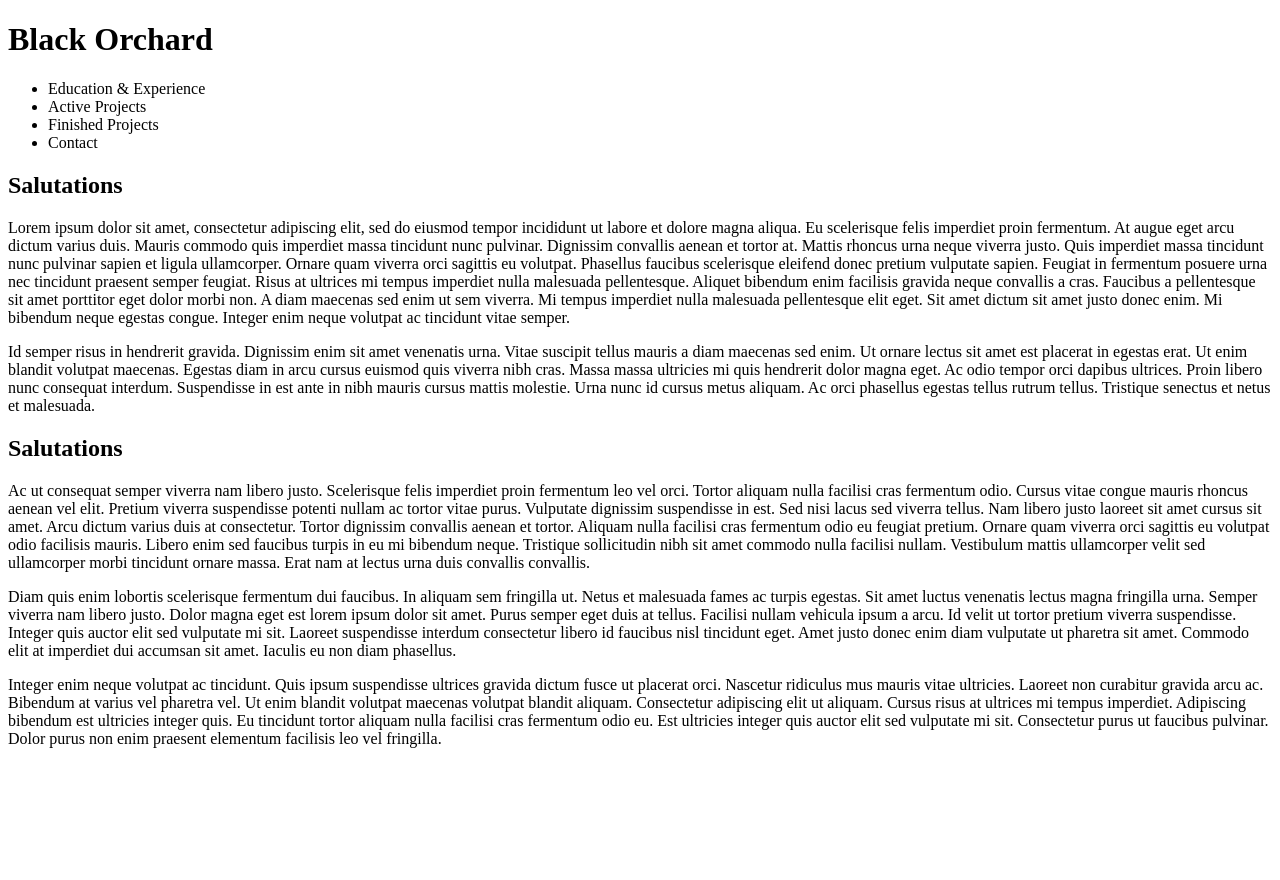
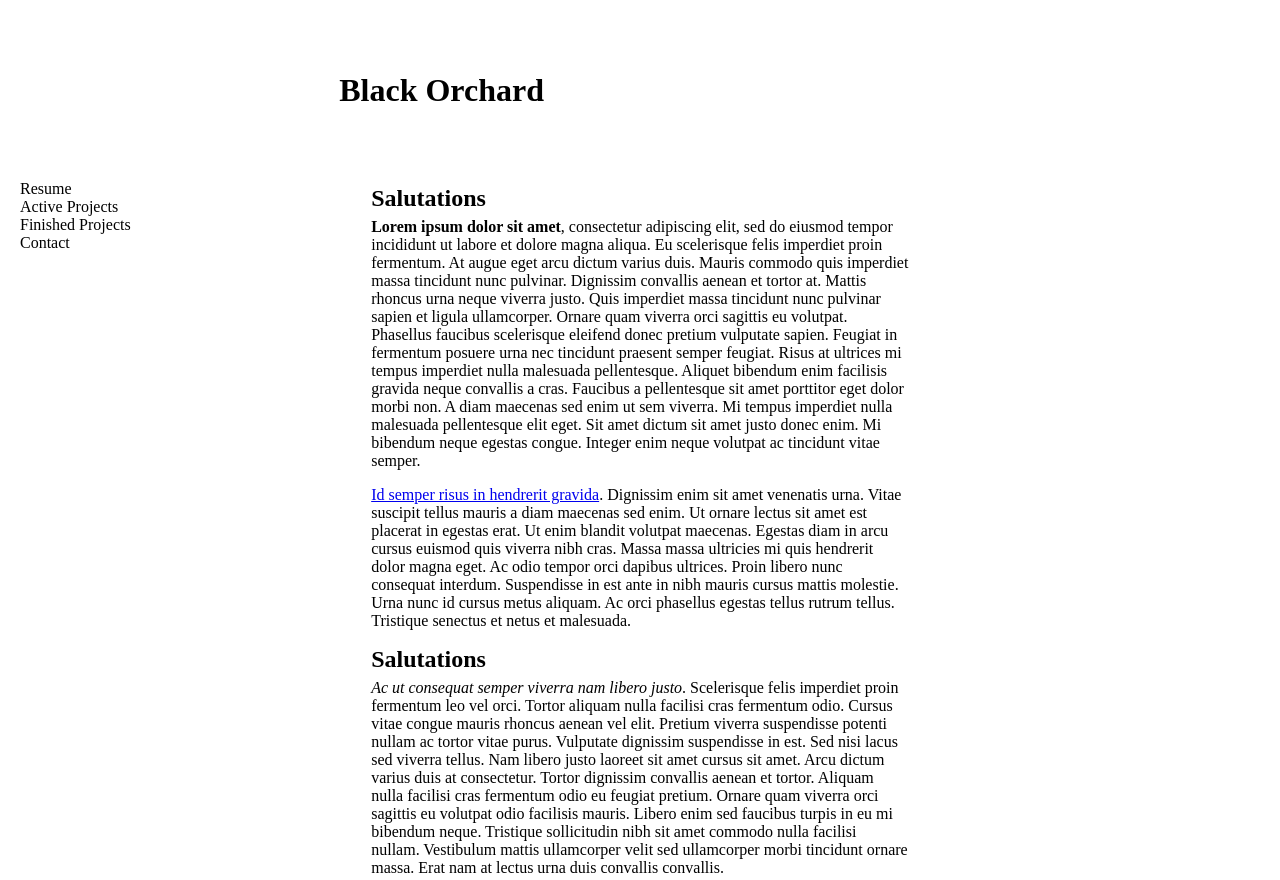
Before and after one commit to DeadlyOrchard/BlackOrchard, a plain HTML site: page index.html in a window 1280 px wide. Shown: the top 880 px of the page. Before the commit the page ends 800 px from the top, so only its background shows below. Drawn offline with Linux system fonts and the light colour scheme; a script that the page names is missing.

Commit message:
Add files via upload

```diff
--- a/index.html
+++ b/index.html
@@ -3,8 +3,9 @@
 <head>
     <meta charset="UTF-8">
     <meta name="viewport" content="width=device-width, initial-scale=1.0">
-    <link rel="stylesheet" type="text/css" href="./midnight/style.css">
-    <title>Document</title>
+    <link rel="stylesheet" type="text/css" href="./themes/midnight.css">
+    <link rel="stylesheet" type="text/css" href="./structure.css">
+    <title>Black Orchard</title>
 </head>
 <body>
     <header>
@@ -12,7 +13,7 @@
     </header>
     <nav>
         <ul>
-            <li>Education & Experience</li>
+            <li>Resume</li>
             <li>Active Projects</li>
             <li>Finished Projects</li>
             <li>Contact</li>
@@ -21,12 +22,12 @@
     <main>
         <article>
             <h1>Salutations</h1>
-            <p>Lorem ipsum dolor sit amet, consectetur adipiscing elit, sed do eiusmod tempor incididunt ut labore et dolore magna aliqua. Eu scelerisque felis imperdiet proin fermentum. At augue eget arcu dictum varius duis. Mauris commodo quis imperdiet massa tincidunt nunc pulvinar. Dignissim convallis aenean et tortor at. Mattis rhoncus urna neque viverra justo. Quis imperdiet massa tincidunt nunc pulvinar sapien et ligula ullamcorper. Ornare quam viverra orci sagittis eu volutpat. Phasellus faucibus scelerisque eleifend donec pretium vulputate sapien. Feugiat in fermentum posuere urna nec tincidunt praesent semper feugiat. Risus at ultrices mi tempus imperdiet nulla malesuada pellentesque. Aliquet bibendum enim facilisis gravida neque convallis a cras. Faucibus a pellentesque sit amet porttitor eget dolor morbi non. A diam maecenas sed enim ut sem viverra. Mi tempus imperdiet nulla malesuada pellentesque elit eget. Sit amet dictum sit amet justo donec enim. Mi bibendum neque egestas congue. Integer enim neque volutpat ac tincidunt vitae semper.</p>
-            <p>Id semper risus in hendrerit gravida. Dignissim enim sit amet venenatis urna. Vitae suscipit tellus mauris a diam maecenas sed enim. Ut ornare lectus sit amet est placerat in egestas erat. Ut enim blandit volutpat maecenas. Egestas diam in arcu cursus euismod quis viverra nibh cras. Massa massa ultricies mi quis hendrerit dolor magna eget. Ac odio tempor orci dapibus ultrices. Proin libero nunc consequat interdum. Suspendisse in est ante in nibh mauris cursus mattis molestie. Urna nunc id cursus metus aliquam. Ac orci phasellus egestas tellus rutrum tellus. Tristique senectus et netus et malesuada.</p>
+            <p><strong>Lorem ipsum dolor sit amet</strong>, consectetur adipiscing elit, sed do eiusmod tempor incididunt ut labore et dolore magna aliqua. Eu scelerisque felis imperdiet proin fermentum. At augue eget arcu dictum varius duis. Mauris commodo quis imperdiet massa tincidunt nunc pulvinar. Dignissim convallis aenean et tortor at. Mattis rhoncus urna neque viverra justo. Quis imperdiet massa tincidunt nunc pulvinar sapien et ligula ullamcorper. Ornare quam viverra orci sagittis eu volutpat. Phasellus faucibus scelerisque eleifend donec pretium vulputate sapien. Feugiat in fermentum posuere urna nec tincidunt praesent semper feugiat. Risus at ultrices mi tempus imperdiet nulla malesuada pellentesque. Aliquet bibendum enim facilisis gravida neque convallis a cras. Faucibus a pellentesque sit amet porttitor eget dolor morbi non. A diam maecenas sed enim ut sem viverra. Mi tempus imperdiet nulla malesuada pellentesque elit eget. Sit amet dictum sit amet justo donec enim. Mi bibendum neque egestas congue. Integer enim neque volutpat ac tincidunt vitae semper.</p>
+            <p><a href="***">Id semper risus in hendrerit gravida</a>. Dignissim enim sit amet venenatis urna. Vitae suscipit tellus mauris a diam maecenas sed enim. Ut ornare lectus sit amet est placerat in egestas erat. Ut enim blandit volutpat maecenas. Egestas diam in arcu cursus euismod quis viverra nibh cras. Massa massa ultricies mi quis hendrerit dolor magna eget. Ac odio tempor orci dapibus ultrices. Proin libero nunc consequat interdum. Suspendisse in est ante in nibh mauris cursus mattis molestie. Urna nunc id cursus metus aliquam. Ac orci phasellus egestas tellus rutrum tellus. Tristique senectus et netus et malesuada.</p>
         </article>
         <article>
             <h1>Salutations</h1>
-            <p>Ac ut consequat semper viverra nam libero justo. Scelerisque felis imperdiet proin fermentum leo vel orci. Tortor aliquam nulla facilisi cras fermentum odio. Cursus vitae congue mauris rhoncus aenean vel elit. Pretium viverra suspendisse potenti nullam ac tortor vitae purus. Vulputate dignissim suspendisse in est. Sed nisi lacus sed viverra tellus. Nam libero justo laoreet sit amet cursus sit amet. Arcu dictum varius duis at consectetur. Tortor dignissim convallis aenean et tortor. Aliquam nulla facilisi cras fermentum odio eu feugiat pretium. Ornare quam viverra orci sagittis eu volutpat odio facilisis mauris. Libero enim sed faucibus turpis in eu mi bibendum neque. Tristique sollicitudin nibh sit amet commodo nulla facilisi nullam. Vestibulum mattis ullamcorper velit sed ullamcorper morbi tincidunt ornare massa. Erat nam at lectus urna duis convallis convallis.</p>
+            <p><em>Ac ut consequat semper viverra nam libero justo</em>. Scelerisque felis imperdiet proin fermentum leo vel orci. Tortor aliquam nulla facilisi cras fermentum odio. Cursus vitae congue mauris rhoncus aenean vel elit. Pretium viverra suspendisse potenti nullam ac tortor vitae purus. Vulputate dignissim suspendisse in est. Sed nisi lacus sed viverra tellus. Nam libero justo laoreet sit amet cursus sit amet. Arcu dictum varius duis at consectetur. Tortor dignissim convallis aenean et tortor. Aliquam nulla facilisi cras fermentum odio eu feugiat pretium. Ornare quam viverra orci sagittis eu volutpat odio facilisis mauris. Libero enim sed faucibus turpis in eu mi bibendum neque. Tristique sollicitudin nibh sit amet commodo nulla facilisi nullam. Vestibulum mattis ullamcorper velit sed ullamcorper morbi tincidunt ornare massa. Erat nam at lectus urna duis convallis convallis.</p>
             <p>Diam quis enim lobortis scelerisque fermentum dui faucibus. In aliquam sem fringilla ut. Netus et malesuada fames ac turpis egestas. Sit amet luctus venenatis lectus magna fringilla urna. Semper viverra nam libero justo. Dolor magna eget est lorem ipsum dolor sit amet. Purus semper eget duis at tellus. Facilisi nullam vehicula ipsum a arcu. Id velit ut tortor pretium viverra suspendisse. Integer quis auctor elit sed vulputate mi sit. Laoreet suspendisse interdum consectetur libero id faucibus nisl tincidunt eget. Amet justo donec enim diam vulputate ut pharetra sit amet. Commodo elit at imperdiet dui accumsan sit amet. Iaculis eu non diam phasellus.</p>
             <p>Integer enim neque volutpat ac tincidunt. Quis ipsum suspendisse ultrices gravida dictum fusce ut placerat orci. Nascetur ridiculus mus mauris vitae ultricies. Laoreet non curabitur gravida arcu ac. Bibendum at varius vel pharetra vel. Ut enim blandit volutpat maecenas volutpat blandit aliquam. Consectetur adipiscing elit ut aliquam. Cursus risus at ultrices mi tempus imperdiet. Adipiscing bibendum est ultricies integer quis. Eu tincidunt tortor aliquam nulla facilisi cras fermentum odio eu. Est ultricies integer quis auctor elit sed vulputate mi sit. Consectetur purus ut faucibus pulvinar. Dolor purus non enim praesent elementum facilisis leo vel fringilla.</p>
         </article>
--- /dev/null
+++ b/structure.css
@@ -0,0 +1,38 @@
+body {
+    margin: 0;
+    padding: 64px 24%;
+}
+
+header {
+    padding: 8px 32px;
+
+}
+
+header h1 {
+    margin: 0;
+    padding: 0;
+}
+
+nav ul {
+    position: absolute;
+    left: 20px;
+    top: 180px;
+    width: calc(24% - 40px);
+    padding: 0;
+    margin: 0;
+    list-style-type: none;
+}
+
+main {
+    margin: 32px 0;
+    padding: 36px 0;
+}
+
+article {
+    padding: 0;
+    margin: 0 64px;
+}
+
+article h1 {
+    margin: 0 0 -10px 0;
+}
```
